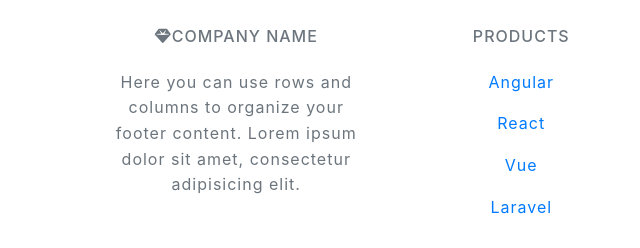
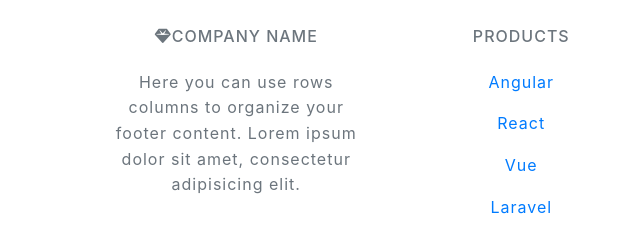
Before and after one commit to Linho08/TecnoFyAtualizado, a plain HTML site: page index.html in a window 1280 px wide. Shown: the part 5110-5358 px from the top of the page, 0-640 px from the left. Drawn offline with nearby package versions, Linux system fonts and the light colour scheme.

Commit message:
Atualização 14/08

```diff
--- a/index.html
+++ b/index.html
@@ -499,7 +499,7 @@
                                 <i class="fas fa-gem me-3 text-secondary"></i>Company name
                             </h6>
                             <p>
-                                Here you can use rows and columns to organize your footer content. Lorem ipsum
+                                Here you can use rows columns to organize your footer content. Lorem ipsum
                                 dolor sit amet, consectetur adipisicing elit.
                             </p>
                         </div>
```
